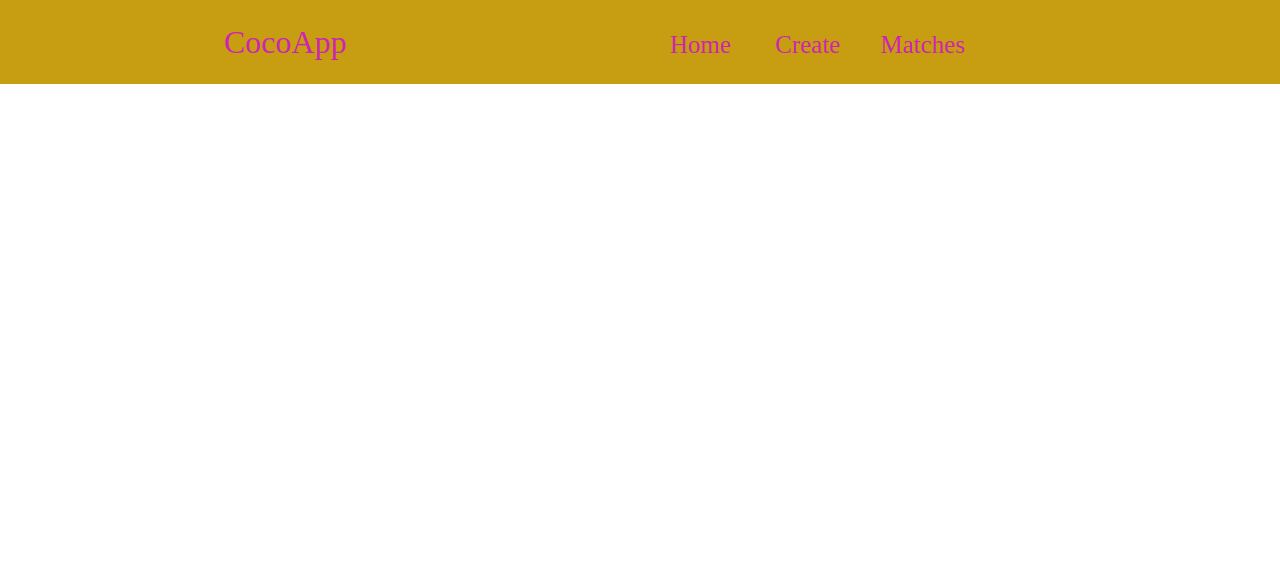
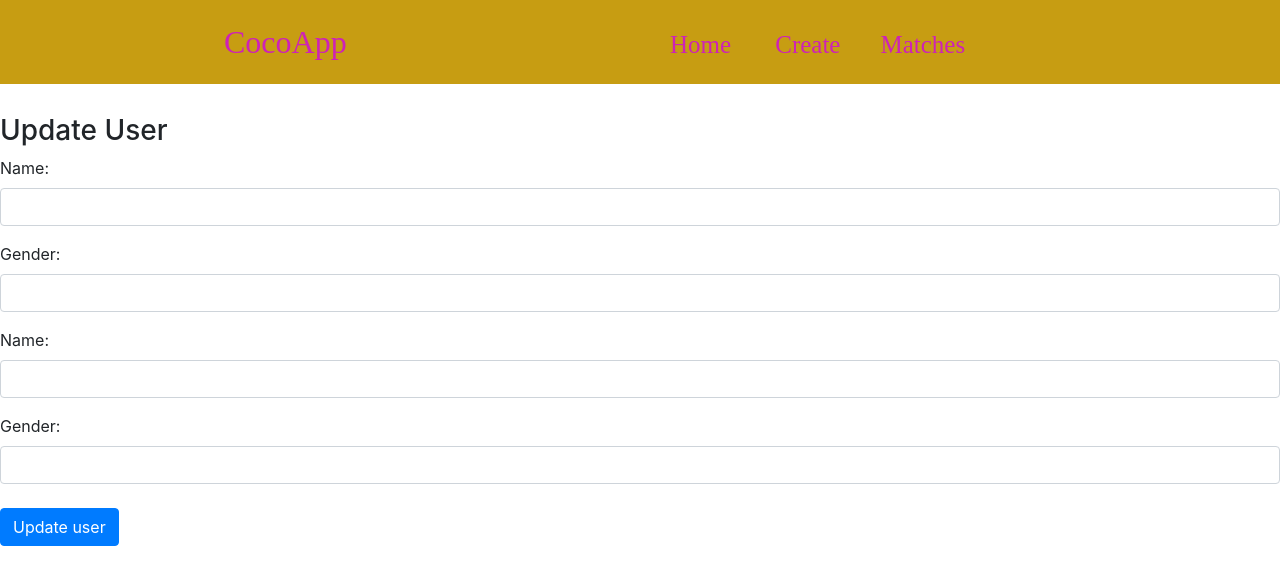
Before and after one commit to kallistahalim/K9MatchMaker, a React (Create React App) app in the folder client/: page /edit/1 in a window 1280 px wide. Shown: the top 584 px of the page. Built offline with nearby package versions, Linux system fonts and the light colour scheme; no server answers.

Commit message:
i belong to youu

```diff
--- a/client/src/App.js
+++ b/client/src/App.js
@@ -12,6 +12,7 @@ import Home from './pages/Home'
 // import Autocomplete from './components/Autocomplete';
 import UsersList from './components/users-list.component';
 import CreateUser from './components/create-user.component';
+import EditUser from './components/edit-user.component';
 import './App.css';
 
 class App extends Component {
@@ -24,6 +25,7 @@ class App extends Component {
         <Route path='/cocoapp' component={Home}/>
         <Route path='/create' component={CreateUser} />
         <Route path='/users' component={UsersList} />
+        <Route path='/edit/:id' component={EditUser} />
 
       </div>
 
--- a/client/src/components/create-user.component/index.js
+++ b/client/src/components/create-user.component/index.js
@@ -17,6 +17,7 @@ export default class UsersList extends Component {
             // user_breed: '',
             // user_personality: '',
             // user_desc: ''
+            selectedFile: e.target.files[0]
         }
     }
 
@@ -53,6 +54,23 @@ export default class UsersList extends Component {
         })
     }
 
+    fileSelectedHandler = e => {
+        console.log(e.target.files[0])
+    }
+
+    fileUploadHandler = () => {
+        const fd = new FormData();
+        fd.append('image', this.state.selectedFile, this.state.selectedFile.name);
+        Axios.post('https://localhost:3000/api/furs', fd, {
+            onUploadProgress: progressEvent => {
+                console.log('Upload Progress: ' + Math.round(progressEvent.loaded / progressEvent.total * 100) + "%")
+            }
+        })
+        .then(res => {
+            console.log(res);
+        })
+    }
+
     render() {
         return (
             <div>
@@ -66,7 +84,7 @@ export default class UsersList extends Component {
                                 value={this.state.user_name}
                                 onChange={this.onChangeUserName}
                             />
-                    </div>
+                        </div>
                         <div className="form-group">
                             <label>Gender: </label>
                             <input type="text"
@@ -74,9 +92,13 @@ export default class UsersList extends Component {
                                 value={this.state.user_gender}
                                 onChange={this.onChangeUserGender}
                             />
-                    </div>
+                        </div>
+                        <div className="image">
+                            <input type="file" onChange={this.fileSelectedHandler} />
+                        </div>
                         <div className="form-group">
                             <input type="submit" value="Create User" className="btn btn-primary" />
+                            <button onClick={this.fileUploadHandler}>Upload</button>
                         </div>
                     </form>
 
--- a/client/src/components/edit-user.component/index.js
+++ b/client/src/components/edit-user.component/index.js
@@ -6,6 +6,10 @@ export default class EditUser extends Component {
     constructor(props) {
         super(props);
 
+        this.onChangeUserName = this.onChangeUserName.bind(this);
+        this.onChangeUserGender = this.onChangeUserGender.bind(this);
+        this.onSubmit = this.onSubmit.bind(this);
+
         this.state = {
             user_name: '',
             user_gender: '',
@@ -13,7 +17,7 @@ export default class EditUser extends Component {
     }
 
     componentDidMount() {
-        axios.get('http://localhost:4000/users/'+this.props.match.params.id)
+        axios.get('http://localhost:3000/api/furs/'+this.props.match.params.id)
         .then(response => {
             this.setState({
                 user_name: response.data.user_name,
@@ -23,6 +27,30 @@ export default class EditUser extends Component {
         .catch(function(error) {
             console.log(error)
         })
+    }
+
+    onChangeUserName(e) {
+        this.setState({
+            user_name: e.target.value
+        });
+    }
+
+    onChangeUserGender(e) {
+        this.setState({
+            user_gender: e.target.value
+        });
+    }
+
+    onSubmit(e) {
+        e.preventDefault();
+        const obj = {
+            user_name: this.state.user_name,
+            user_gender: this.state.user_gender
+        };
+        axios.post('http://localhost:3000/api/furs/update/' + this.props.match.params.id, obj)
+        .then(res => console.log(res.data));
+
+        this.props.history.push('/');
     }
 
     render() {
@@ -62,6 +90,13 @@ export default class EditUser extends Component {
                                 value={this.state.user_gender}
                                 onChange={this.onChangeUserGender}
                             />
+
+                    <br/>
+                    <div className="form-group">
+                        <input type='submit' value='Update user' className="btn btn-primary" />
+                    </div>
+
+
                     </div>
                 </form>
             </div>
```
